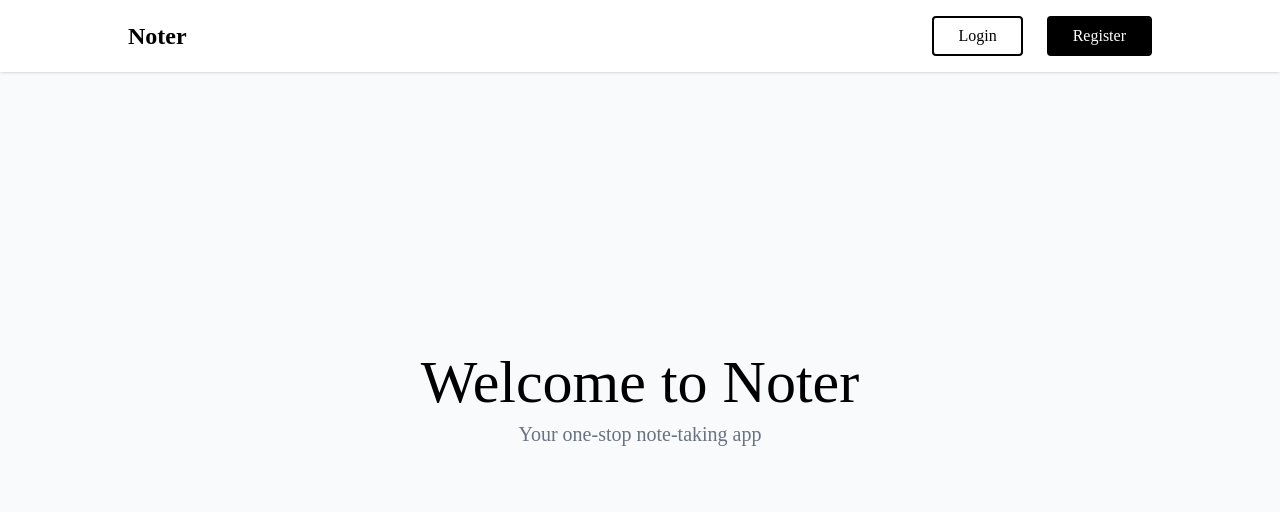
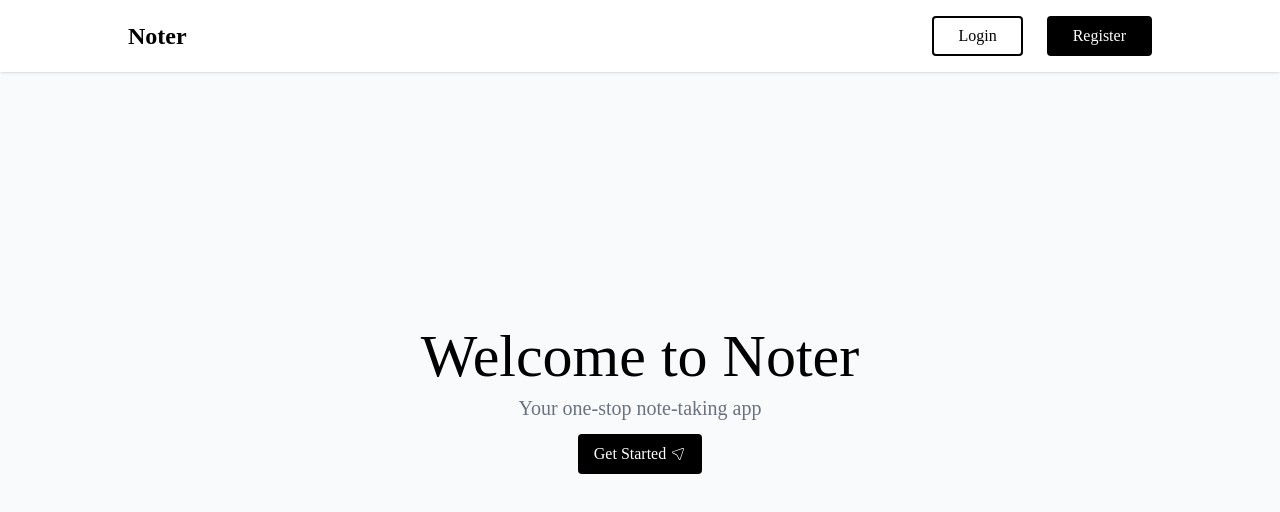
Before and after one commit to PradeepArivazhagan/Noter-Client, a React (Vite) app: page / in a window 1280 px wide. Shown: the top 512 px of the page. Built offline with nearby package versions, Linux system fonts and the light colour scheme; a web font is replaced by a local one.

Commit message:
new:add changes in home page

```diff
--- a/src/Components/Header.jsx
+++ b/src/Components/Header.jsx
@@ -15,7 +15,7 @@ const Header = () => {
     Cookie.remove("jwtToken");
     Cookie.remove("userId");
     Cookie.remove("userName");
-    navigate("/login", { replace: true });
+    navigate("/", { replace: true });
   };
 
   return (
--- a/src/Pages/Home.jsx
+++ b/src/Pages/Home.jsx
@@ -1,10 +1,22 @@
+import { CiLocationArrow1 } from "react-icons/ci";
+import { Link } from "react-router-dom";
 const Home = () => {
   return (
     <div className="px-10 md:px-20 py-20 bg-slate-50 min-h-lvh flex flex-col items-center justify-center">
-      <h1 className="text-4xl md:text-5xl lg:text-6xl font-semibold md:font-medium text-center">Welcome to Noter</h1>
-      <p className="md:text-xl mt-2 text-gray-500 text-center">Your one-stop note-taking app</p>
+      <h1 className="text-4xl md:text-5xl lg:text-6xl font-semibold md:font-medium text-center">
+        Welcome to Noter
+      </h1>
+      <p className="md:text-xl mt-2 text-gray-500 text-center">
+        Your one-stop note-taking app
+      </p>
+      <Link to="/register">
+        <button className="mt-3 bg-black py-2 px-4 rounded text-white flex flex-row items-center gap-1">
+          Get Started
+          <CiLocationArrow1 />
+        </button>
+      </Link>
     </div>
-  )
-}
+  );
+};
 
-export default Home
+export default Home;
--- a/src/Pages/Notes.jsx
+++ b/src/Pages/Notes.jsx
@@ -293,7 +293,7 @@ const Notes = () => {
               className="outline-0 mt-1.5 bg-gray-100 py-1.5 px-3 w-full placeholder:text-gray-300"
               placeholder="Content"
             />
-            <div className="flex flex-row items-center justify-between w-full mx-auto">
+            <div className="mt-1 flex flex-row items-center justify-between w-full mx-auto">
               <button
                 onClick={closeCreateModal}
                 className="mt-2 border-2 border-black hover:bg-black hover:text-white transition-colors duration-200 cursor-pointer py-1 px-2.5 rounded flex flex-row items-center gap-1"
@@ -366,7 +366,7 @@ const Notes = () => {
                             placeholder="Content"
                             required
                           />
-                          <div className="flex flex-row items-center justify-between w-full mx-auto">
+                          <div className="mt-1 flex flex-row items-center justify-between w-full mx-auto">
                             <button
                               onClick={closeEditModal}
                               className="mt-2 border-2 border-black hover:bg-black hover:text-white transition-colors duration-200 cursor-pointer py-1 px-2.5 rounded flex flex-row items-center gap-1"
```
